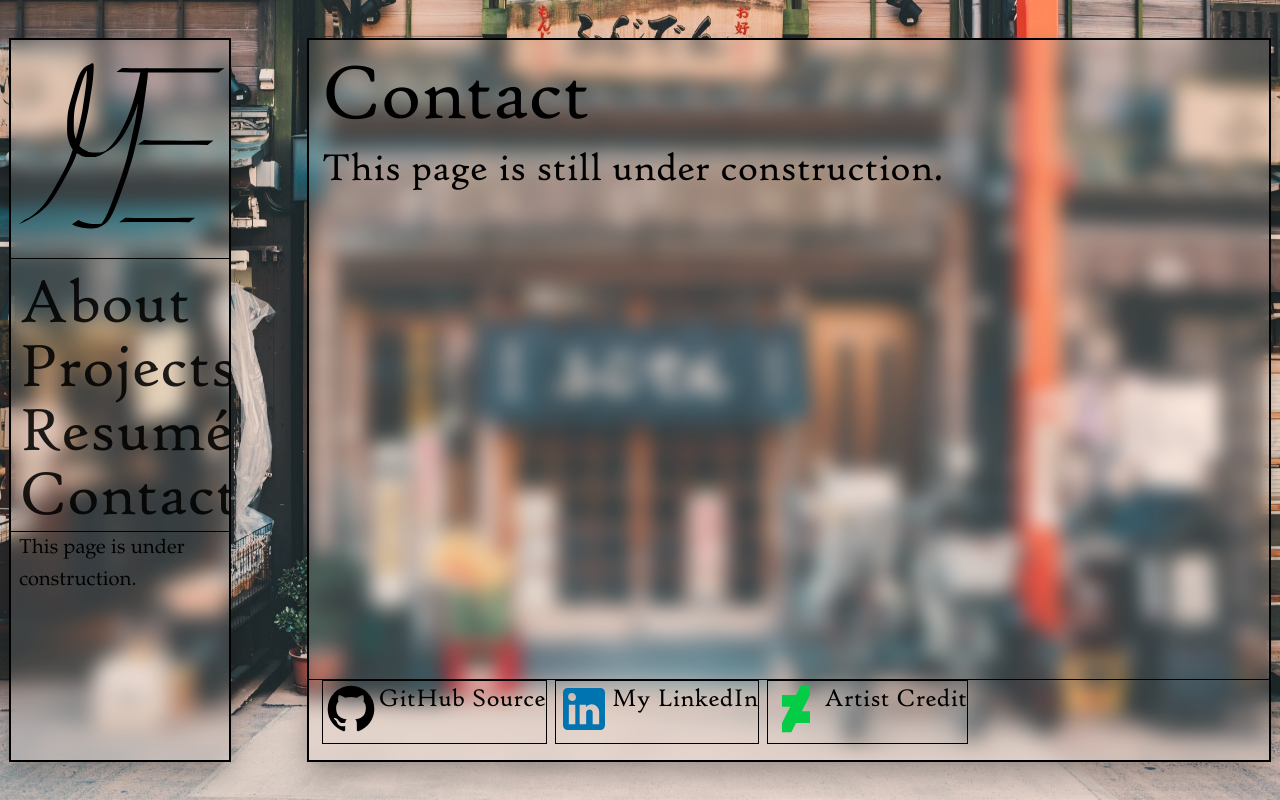
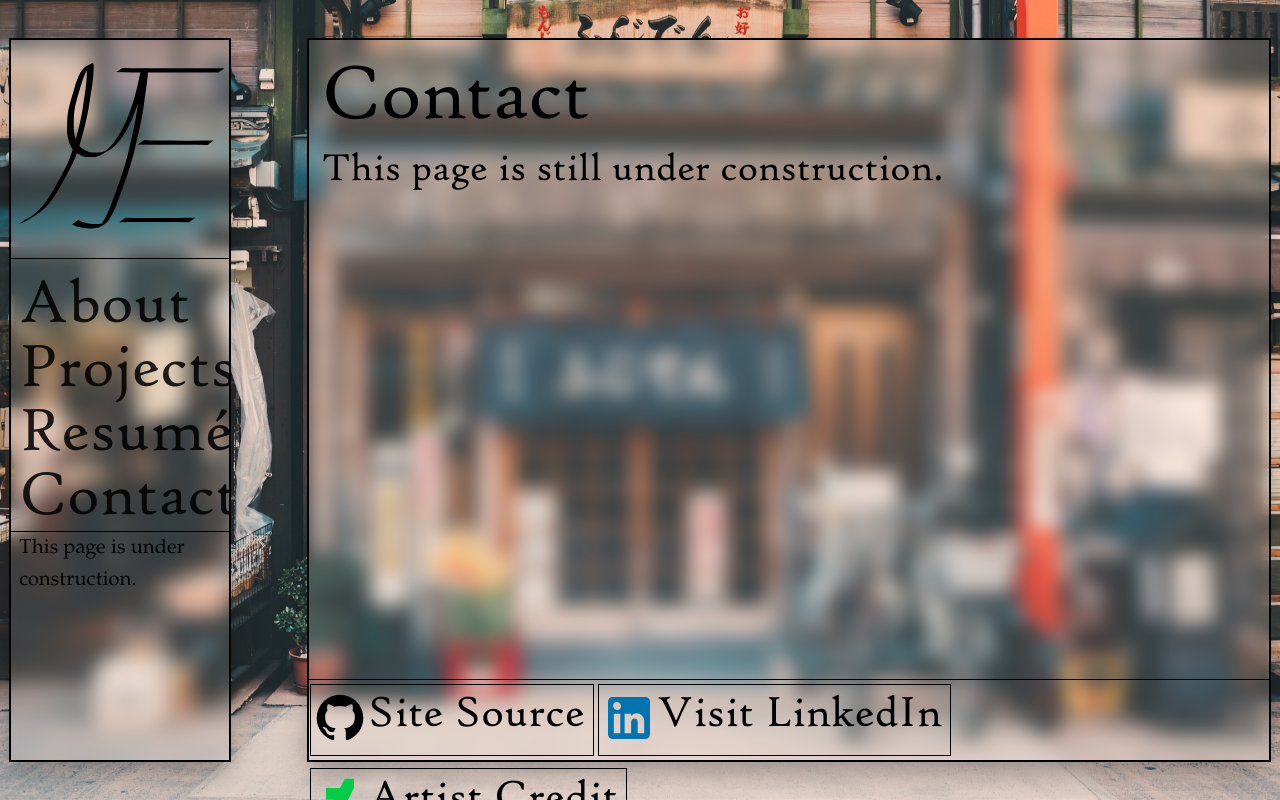
Before and after one commit to Matteas-Eden/matteas-eden.github.io, a React (Create React App) app: page /contact in a window 1280 px wide. Built offline with nearby package versions, Linux system fonts and the light colour scheme.

Commit message:
Finalise footer and fix styling
Turns footer links into buttons that actually link

```diff
--- a/src/components/Footer.jsx
+++ b/src/components/Footer.jsx
@@ -9,6 +9,11 @@ const useStyles = makeStyles({
         fontFamily: 'high-tower',
         color: '#000',
         fontSize: '2vw',
+    },
+    label: {
+        height: '10vh',
+        marginLeft: '-1.5vh',
+        marginTop: '0.5vh',
     },
 });
 
@@ -25,29 +30,36 @@ export const Footer = () => {
                 bottom: '5vh',
                 marginLeft: '-1vw',
                 paddingLeft: '1vw',
+                paddingRight: '-1vw',
             }}
         >
             <Grid
                 container
                 direction="row"
-                alignItems="stretch"
+                alignItems="center"
                 justify="flex-start"
-                spacing={1}
+                spacing={2}
             >
-                <Grid item>
-                    <Label text="GitHub Source" img={mdiGithub} />
+                <Grid item className={classes.label}>
+                    <Label
+                        text="Site Source"
+                        img={mdiGithub}
+                        link="https://www.github.com/matteas-eden/matteas-eden.github.io"
+                    />
                 </Grid>
-                <Grid item>
+                <Grid item className={classes.label}>
                     <Label
-                        text="My LinkedIn"
+                        text="Visit LinkedIn"
                         img={mdiLinkedin}
+                        link="https://www.linkedin.com/in/matteas-eden"
                         color="#0073b1"
                     />
                 </Grid>
-                <Grid item>
+                <Grid item className={classes.label}>
                     <Label
                         text="Artist Credit"
                         img={mdiDeviantart}
+                        link="https://www.deviantart.com/arsenixc"
                         colour="#05cc47"
                     />
                 </Grid>
--- a/src/components/Label.jsx
+++ b/src/components/Label.jsx
@@ -1,15 +1,27 @@
 import React from 'react';
-import { Grid, Typography, makeStyles } from '@material-ui/core';
+import { Grid, Typography, makeStyles, Button } from '@material-ui/core';
+import { Link } from 'react-router-dom';
 import Icon from '@mdi/react';
 
 const useStyles = makeStyles({
     root: {
         border: '1px solid black',
+        borderRadius: '0',
+        textTransform: 'none',
+        height: '9vh',
     },
     text: {
         fontFamily: 'high-tower',
         color: '#000',
-        fontSize: '2vw',
+        fontSize: '3.5vw',
+        marginTop: '-0.5vh',
+        marginBottom: '-4vh',
+        // marginRight: '-0.5vw',
+        // marginLeft: '-0.25vw',
+    },
+    icon: {
+        marginTop: '0.5vh',
+        marginLeft: '-0.5vw',
     },
 });
 
@@ -19,10 +31,10 @@ export const Label = props => {
     const classes = useStyles();
 
     return (
-        <div className={classes.root}>
+        <Button className={classes.root} href={props.link}>
             <Grid container>
                 {props.img && (
-                    <Grid item>
+                    <Grid item className={classes.icon}>
                         <Icon
                             path={props.img}
                             title="label-icon"
@@ -37,6 +49,6 @@ export const Label = props => {
                     </Typography>
                 </Grid>
             </Grid>
-        </div>
+        </Button>
     );
 };
```
